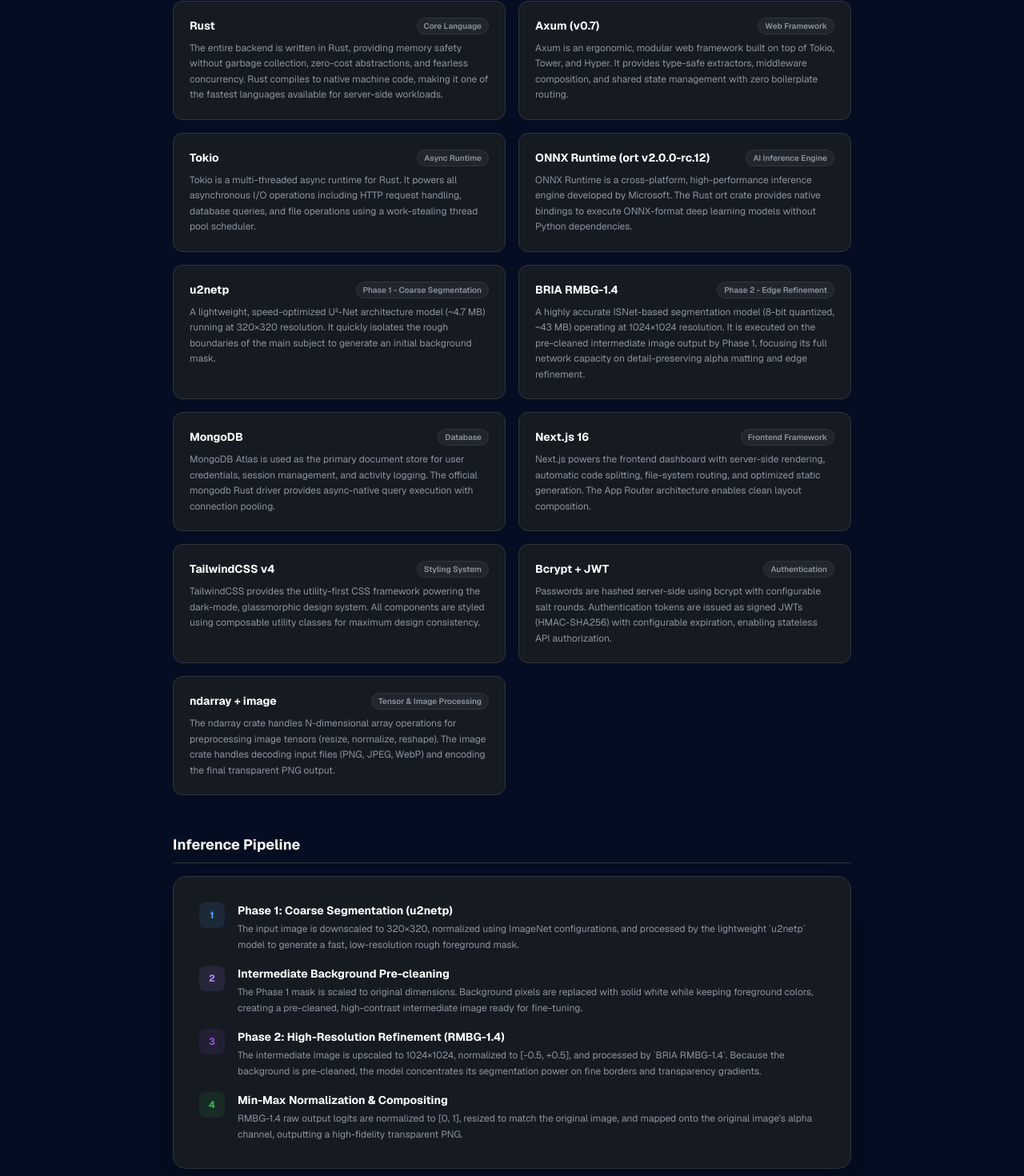
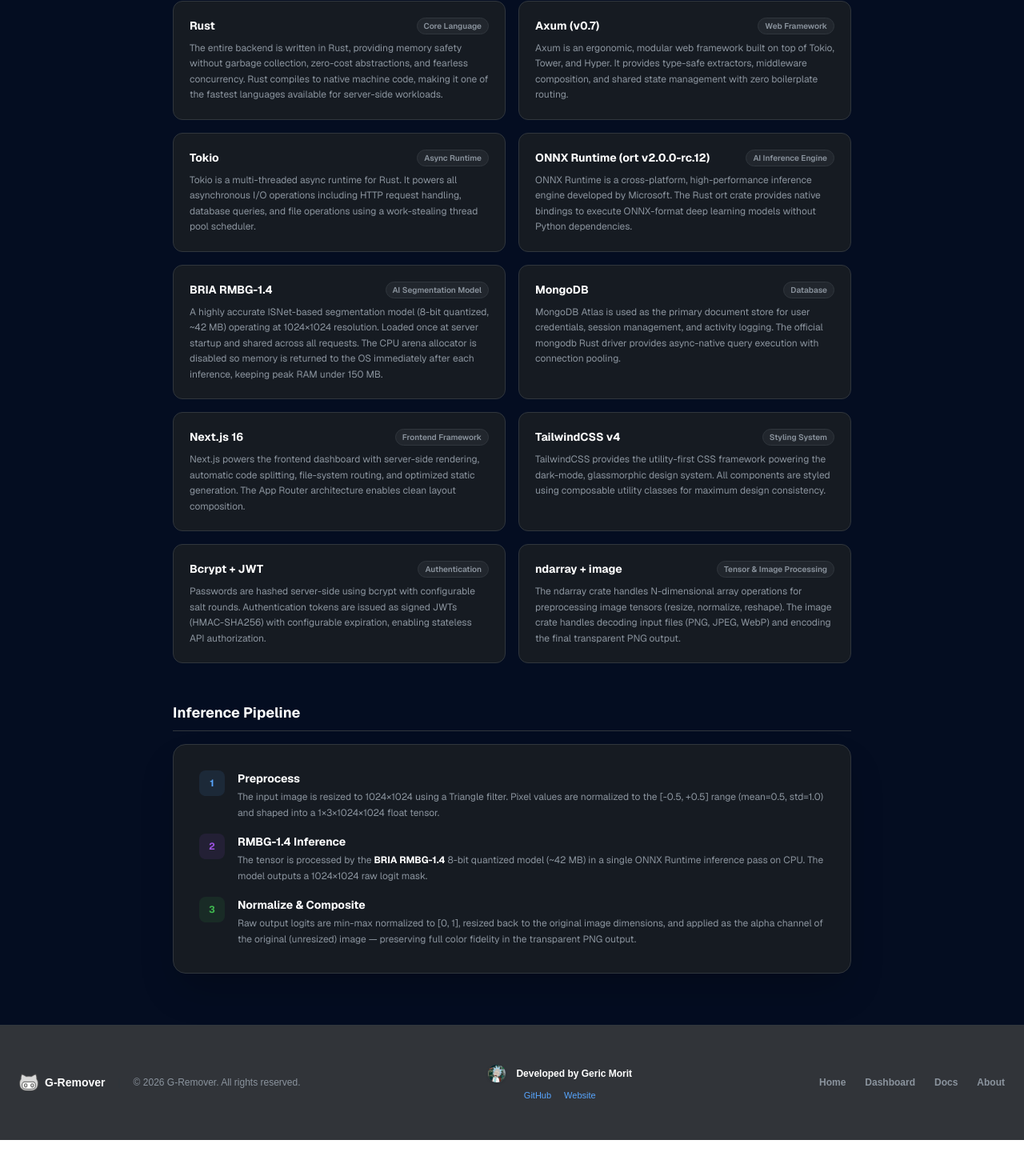
Before and after one commit to gericandmorty/G-Remover, a Next.js app: page /docs in a window 1280 px wide. Shown: the part 1296-2766 px from the top of the page at 80% size. After the commit the page ends 2721 px from the top, so only its background shows below. Built offline with nearby package versions, Linux system fonts and the light colour scheme.

Commit message:
docs(frontend): update readme, dashboard progress overlay, and API reference to match single-phase RMBG-1.4 pipeline

```diff
--- a/app/(pages)/dashboard/page.tsx
+++ b/app/(pages)/dashboard/page.tsx
@@ -22,7 +22,7 @@
   const [previewUrl, setPreviewUrl] = useState<string | null>(null);
   const [isProcessing, setIsProcessing] = useState(false);
   const [processingStep, setProcessingStep] = useState("");
-  const [processingPhase, setProcessingPhase] = useState<"" | "1" | "2">("");
+  const [processingPhase, setProcessingPhase] = useState<"" | "preprocess" | "inference" | "postprocess">("");
   const [progress, setProgress] = useState(0);
   const [outputUrl, setOutputUrl] = useState<string | null>(null);
   const [error, setError] = useState<string | null>(null);
@@ -92,17 +92,14 @@
 
   const startProgressTicker = () => {
     setProgress(0);
-    // Steps mirror the actual backend two-phase pipeline:
-    // Phase 1 → u2netp fast rough cut (320×320)
-    // Phase 2 → RMBG-1.4 refined cleanup (1024×1024)
-    const steps: { p: number; s: string; phase: "" | "1" | "2" }[] = [
+    // Steps mirror the actual backend single-phase RMBG-1.4 pipeline:
+    const steps: { p: number; s: string; phase: "" | "preprocess" | "inference" | "postprocess" }[] = [
       { p: 10, s: "Uploading source image...",                       phase: "" },
-      { p: 22, s: "Decompressing and validating pixels...",           phase: "" },
-      { p: 38, s: "Executing Phase 1: Rough segmentation (u2netp)...",    phase: "1" },
-      { p: 55, s: "Extracting low-resolution foreground mask...",  phase: "1" },
-      { p: 68, s: "Preparing intermediate alpha matte...",    phase: "2" },
-      { p: 82, s: "Executing Phase 2: High-resolution refinement (RMBG-1.4)...", phase: "2" },
-      { p: 93, s: "Compositing final transparency channel...",  phase: "2" },
+      { p: 25, s: "Decompressing and validating pixels...",           phase: "preprocess" },
+      { p: 45, s: "Resizing to 1024×1024 & normalizing...",          phase: "preprocess" },
+      { p: 70, s: "Executing neural background removal (RMBG-1.4)...", phase: "inference" },
+      { p: 88, s: "Min-Max normalizing output logit mask...",        phase: "postprocess" },
+      { p: 95, s: "Compositing transparency to original image...",    phase: "postprocess" },
     ];
     steps.forEach((step, i) => {
       setTimeout(() => {
@@ -402,7 +399,11 @@
                               <circle className="opacity-20" cx="12" cy="12" r="10" stroke="currentColor" strokeWidth="2.5" />
                               <path
                                 className={`transition-colors duration-500 ${
-                                  processingPhase === "2" ? "text-[#bc85ff]" : "text-[#58a6ff]"
+                                  processingPhase === "inference"
+                                    ? "text-[#9b51e0]"
+                                    : processingPhase === "postprocess"
+                                    ? "text-[#3fb950]"
+                                    : "text-[#58a6ff]"
                                 }`}
                                 fill="currentColor"
                                 d="M4 12a8 8 0 018-8V0C5.373 0 0 5.373 0 12h4zm2 5.291A7.962 7.962 0 014 12H0c0 3.042 1.135 5.824 3 7.938l3-2.647z"
@@ -414,17 +415,21 @@
                           <div className="flex flex-col items-center gap-2">
                             <span
                               className={`text-[9px] font-bold tracking-widest uppercase px-2.5 py-0.5 rounded-md border transition-all duration-500 ${
-                                processingPhase === "2"
-                                  ? "text-[#bc85ff] bg-[#bc85ff]/5 border-[#bc85ff]/20"
-                                  : processingPhase === "1"
+                                processingPhase === "preprocess"
                                   ? "text-[#58a6ff] bg-[#58a6ff]/5 border-[#58a6ff]/20"
+                                  : processingPhase === "inference"
+                                  ? "text-[#9b51e0] bg-[#9b51e0]/5 border-[#9b51e0]/20"
+                                  : processingPhase === "postprocess"
+                                  ? "text-[#3fb950] bg-[#3fb950]/5 border-[#3fb950]/20"
                                   : "text-[#8b949e] bg-[#21262d]/40 border-[#30363d]"
                               }`}
                             >
-                              {processingPhase === "2"
-                                ? "Phase 2 · Edge Refinement"
-                                : processingPhase === "1"
-                                ? "Phase 1 · Rough Segmentation"
+                              {processingPhase === "preprocess"
+                                ? "Step 1 · Preprocessing"
+                                : processingPhase === "inference"
+                                ? "Step 2 · Neural Inference"
+                                : processingPhase === "postprocess"
+                                ? "Step 3 · Compositing"
                                 : "Initializing Pipeline"}
                             </span>
 
@@ -444,7 +449,13 @@
                             </div>
                             <div className="flex justify-between text-[9px] text-[#8b949e] font-mono tracking-wider">
                               <span className="uppercase">
-                                {processingPhase ? `Phase ${processingPhase}` : "Preparing"}
+                                {processingPhase === "preprocess"
+                                  ? "Preprocessing"
+                                  : processingPhase === "inference"
+                                  ? "Inference"
+                                  : processingPhase === "postprocess"
+                                  ? "Compositing"
+                                  : "Preparing"}
                               </span>
                               <span>{progress}%</span>
                             </div>
--- a/app/(pages)/docs/page.tsx
+++ b/app/(pages)/docs/page.tsx
@@ -62,14 +62,9 @@
       desc: "ONNX Runtime is a cross-platform, high-performance inference engine developed by Microsoft. The Rust ort crate provides native bindings to execute ONNX-format deep learning models without Python dependencies.",
     },
     {
-      name: "u2netp",
-      role: "Phase 1 - Coarse Segmentation",
-      desc: "A lightweight, speed-optimized U²-Net architecture model (~4.7 MB) running at 320×320 resolution. It quickly isolates the rough boundaries of the main subject to generate an initial background mask.",
-    },
-    {
       name: "BRIA RMBG-1.4",
-      role: "Phase 2 - Edge Refinement",
-      desc: "A highly accurate ISNet-based segmentation model (8-bit quantized, ~43 MB) operating at 1024×1024 resolution. It is executed on the pre-cleaned intermediate image output by Phase 1, focusing its full network capacity on detail-preserving alpha matting and edge refinement.",
+      role: "AI Segmentation Model",
+      desc: "A highly accurate ISNet-based segmentation model (8-bit quantized, ~42 MB) operating at 1024×1024 resolution. Loaded once at server startup and shared across all requests. The CPU arena allocator is disabled so memory is returned to the OS immediately after each inference, keeping peak RAM under 150 MB.",
     },
     {
       name: "MongoDB",
@@ -130,7 +125,7 @@
 
           <div className="text-sm text-[#8b949e] leading-relaxed flex flex-col gap-3">
             <p>
-              This endpoint accepts any standard image file (PNG, JPEG, WebP up to 10MB) and processes it through a custom <strong className="text-white">Two-Phase Background Removal Pipeline</strong>. It first isolates the subject roughly at 320×320 pixels using `u2netp`, cleanses the background to neutral white, and then executes precise edge refinement at 1024×1024 resolution using the `BRIA RMBG-1.4` model on ONNX Runtime. The result is returned as a transparent PNG.
+              This endpoint accepts any standard image file (PNG, JPEG, WebP up to 10MB) and processes it through the <strong className="text-white">BRIA RMBG-1.4</strong> model running on ONNX Runtime. The image is resized to 1024×1024, normalized, and passed through the 8-bit quantized model in a single inference pass. The resulting alpha mask is applied back to the original image and returned as a transparent PNG.
             </p>
             <p>
               Authentication is <strong className="text-white">optional</strong> — you can send requests without any credentials, or include a JWT Bearer token to link usage to your account.
@@ -239,32 +234,24 @@
               <div className="flex gap-4 items-start">
                 <div className="w-8 h-8 rounded-lg bg-[#58a6ff]/10 flex items-center justify-center flex-shrink-0 text-[#58a6ff] font-bold text-xs">1</div>
                 <div>
-                  <h4 className="font-bold text-white mb-1">Phase 1: Coarse Segmentation (u2netp)</h4>
-                  <p className="text-xs leading-relaxed break-words">The input image is downscaled to 320×320, normalized using ImageNet configurations, and processed by the lightweight `u2netp` model to generate a fast, low-resolution rough foreground mask.</p>
+                  <h4 className="font-bold text-white mb-1">Preprocess</h4>
+                  <p className="text-xs leading-relaxed break-words">The input image is resized to 1024×1024 using a Triangle filter. Pixel values are normalized to the [-0.5, +0.5] range (mean=0.5, std=1.0) and shaped into a 1×3×1024×1024 float tensor.</p>
                 </div>
               </div>
 
               <div className="flex gap-4 items-start">
-                <div className="w-8 h-8 rounded-lg bg-[#bc85ff]/10 flex items-center justify-center flex-shrink-0 text-[#bc85ff] font-bold text-xs">2</div>
+                <div className="w-8 h-8 rounded-lg bg-[#9b51e0]/10 flex items-center justify-center flex-shrink-0 text-[#9b51e0] font-bold text-xs">2</div>
                 <div>
-                  <h4 className="font-bold text-white mb-1">Intermediate Background Pre-cleaning</h4>
-                  <p className="text-xs leading-relaxed">The Phase 1 mask is scaled to original dimensions. Background pixels are replaced with solid white while keeping foreground colors, creating a pre-cleaned, high-contrast intermediate image ready for fine-tuning.</p>
+                  <h4 className="font-bold text-white mb-1">RMBG-1.4 Inference</h4>
+                  <p className="text-xs leading-relaxed">The tensor is processed by the <strong className="text-white">BRIA RMBG-1.4</strong> 8-bit quantized model (~42 MB) in a single ONNX Runtime inference pass on CPU. The model outputs a 1024×1024 raw logit mask.</p>
                 </div>
               </div>
 
               <div className="flex gap-4 items-start">
-                <div className="w-8 h-8 rounded-lg bg-[#9b51e0]/10 flex items-center justify-center flex-shrink-0 text-[#9b51e0] font-bold text-xs">3</div>
+                <div className="w-8 h-8 rounded-lg bg-[#3fb950]/10 flex items-center justify-center flex-shrink-0 text-[#3fb950] font-bold text-xs">3</div>
                 <div>
-                  <h4 className="font-bold text-white mb-1">Phase 2: High-Resolution Refinement (RMBG-1.4)</h4>
-                  <p className="text-xs leading-relaxed">The intermediate image is upscaled to 1024×1024, normalized to [-0.5, +0.5], and processed by `BRIA RMBG-1.4`. Because the background is pre-cleaned, the model concentrates its segmentation power on fine borders and transparency gradients.</p>
-                </div>
-              </div>
-
-              <div className="flex gap-4 items-start">
-                <div className="w-8 h-8 rounded-lg bg-[#3fb950]/10 flex items-center justify-center flex-shrink-0 text-[#3fb950] font-bold text-xs">4</div>
-                <div>
-                  <h4 className="font-bold text-white mb-1">Min-Max Normalization & Compositing</h4>
-                  <p className="text-xs leading-relaxed">RMBG-1.4 raw output logits are normalized to [0, 1], resized to match the original image, and mapped onto the original image's alpha channel, outputting a high-fidelity transparent PNG.</p>
+                  <h4 className="font-bold text-white mb-1">Normalize &amp; Composite</h4>
+                  <p className="text-xs leading-relaxed">Raw output logits are min-max normalized to [0, 1], resized back to the original image dimensions, and applied as the alpha channel of the original (unresized) image — preserving full color fidelity in the transparent PNG output.</p>
                 </div>
               </div>
             </div>
```
Also changed, not shown: 1 other file (tests, documents, lock files or other folders).
